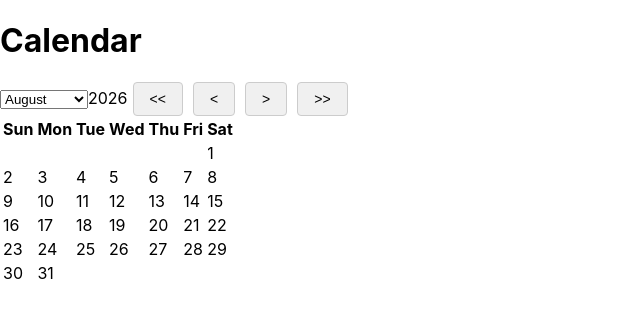
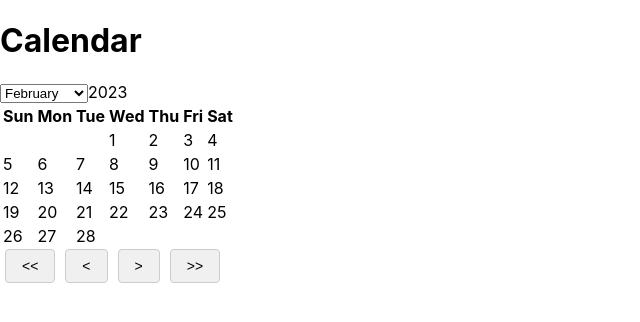
Before and after one commit to acciojob/calendar-react-madhukayal88-glitch, a React (Create React App) app: page / in a window 1280 px wide. Shown: the top 322 px of the page, without its empty margins (0-640 px from the left). Built offline with nearby package versions, Linux system fonts and the light colour scheme; the HTML template or start-up script is replaced by a standard one.

Commit message:
Update App.js

```diff
--- a/src/App.js
+++ b/src/App.js
@@ -9,11 +9,11 @@ const MONTHS = [
 const DAYS_OF_WEEK = ['Sun', 'Mon', 'Tue', 'Wed', 'Thu', 'Fri', 'Sat'];
 
 function App() {
-  const currentDate = new Date();
-  const [selectedMonth, setSelectedMonth] = useState(currentDate.getMonth());
-  const [selectedYear, setSelectedYear] = useState(currentDate.getFullYear());
+  // ✅ Hardcoded defaults per the blueprint: February 2023
+  const [selectedMonth, setSelectedMonth] = useState(1);     // 1 = February
+  const [selectedYear, setSelectedYear] = useState(2023);
   const [isEditingYear, setIsEditingYear] = useState(false);
-  const [yearInput, setYearInput] = useState(currentDate.getFullYear().toString());
+  const [yearInput, setYearInput] = useState('2023');
 
   const getDaysInMonth = (year, month) => new Date(year, month + 1, 0).getDate();
   const getFirstDayOfMonth = (year, month) => new Date(year, month, 1).getDay();
@@ -58,6 +58,7 @@ function App() {
 
   const handleYearDoubleClick = () => {
     setIsEditingYear(true);
+    setYearInput(selectedYear.toString());
   };
 
   const handleYearInputChange = (e) => {
@@ -131,11 +132,6 @@ function App() {
             {selectedYear}
           </span>
         )}
-
-        <button id="prev-year" onClick={handlePrevYear}>&lt;&lt;</button>
-        <button id="prev-month" onClick={handlePrevMonth}>&lt;</button>
-        <button id="next-month" onClick={handleNextMonth}>&gt;</button>
-        <button id="next-year" onClick={handleNextYear}>&gt;&gt;</button>
       </div>
 
       <table id="days-table">
@@ -148,6 +144,14 @@ function App() {
         </thead>
         <tbody>{renderCalendarMatrix()}</tbody>
       </table>
+
+      {/* ✅ Buttons BELOW the table per blueprint */}
+      <div className="controls">
+        <button id="prev-year" onClick={handlePrevYear}>&lt;&lt;</button>
+        <button id="prev-month" onClick={handlePrevMonth}>&lt;</button>
+        <button id="next-month" onClick={handleNextMonth}>&gt;</button>
+        <button id="next-year" onClick={handleNextYear}>&gt;&gt;</button>
+      </div>
     </div>
   );
 }
```
